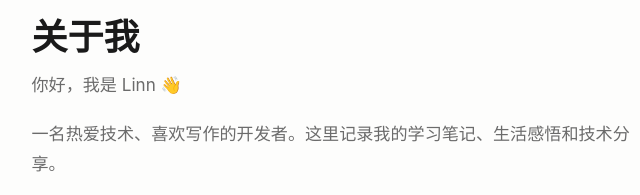
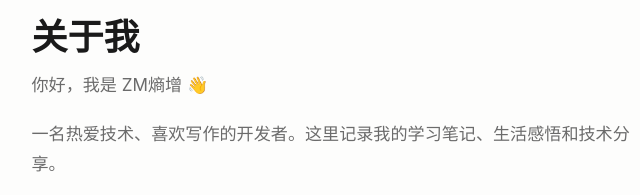
Before and after one commit to lihon/zm-entropy, a plain HTML site: page about.html in a window 1280 px wide. Shown: the part 259-454 px from the top of the page, 301-941 px from the left. Drawn offline with Linux system fonts and the light colour scheme.

Commit message:
Update introduction name in about.html

```diff
--- a/about.html
+++ b/about.html
@@ -19,7 +19,7 @@
 
   <main class="about-section">
     <h1>关于我</h1>
-    <p>你好，我是 Linn 👋</p>
+    <p>你好，我是 ZM熵增 👋</p>
     <p>一名热爱技术、喜欢写作的开发者。这里记录我的学习笔记、生活感悟和技术分享。</p>
     <p>
       博客搭建原则：轻量、快速、无冗余。<br>
```
